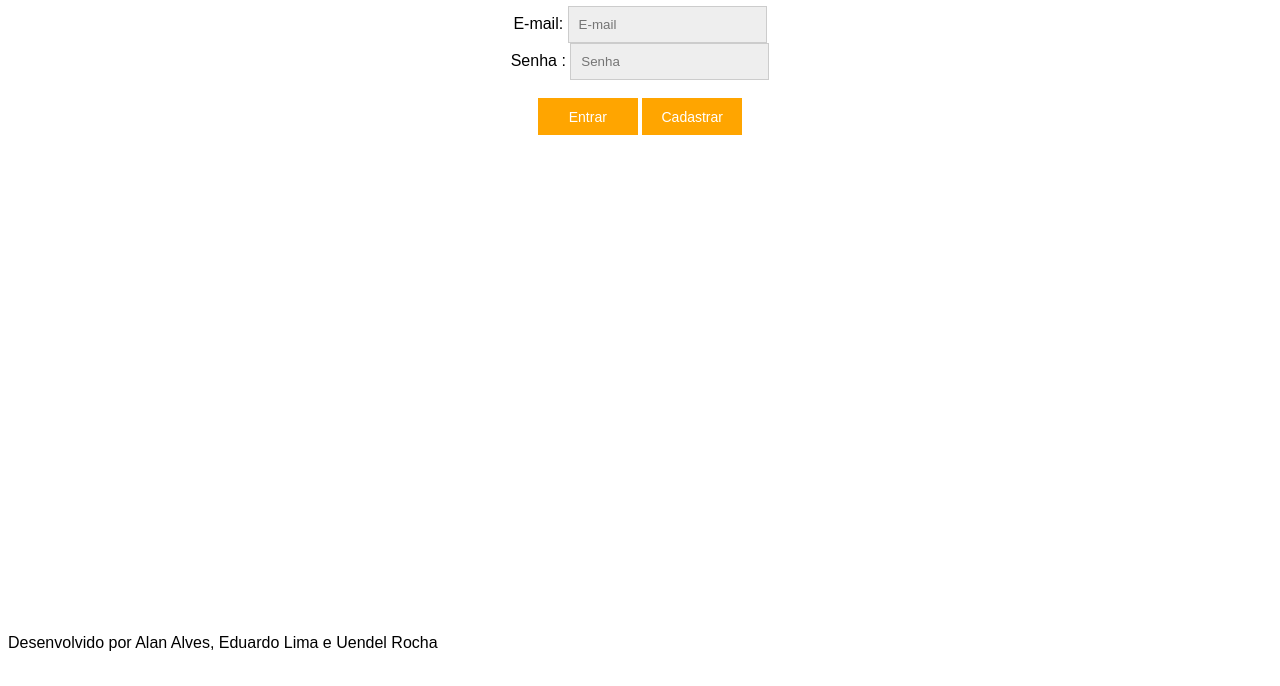
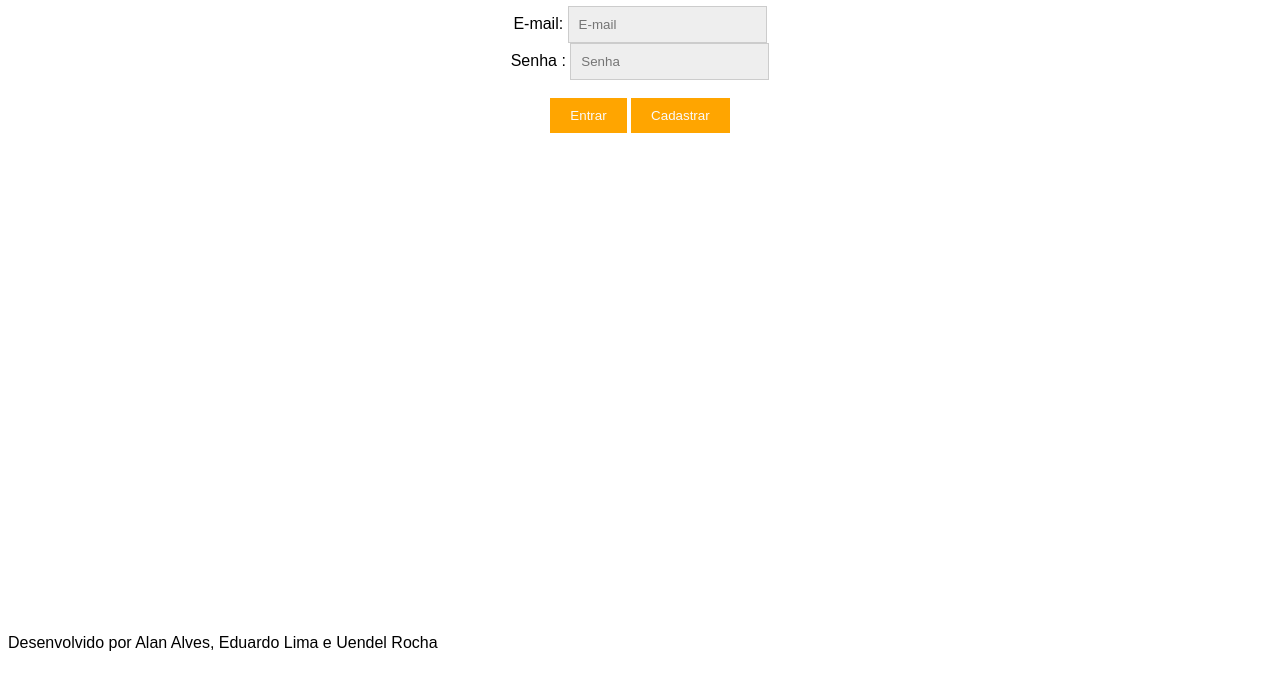
Before and after one commit to uendelrocha/orange, a plain HTML site: page login/index.html in a window 1280 px wide. Shown: the part 80-766 px from the top of the page. Drawn offline with Linux system fonts and the light colour scheme.

Commit message:
Update index.html

```diff
--- a/login/index.html
+++ b/login/index.html
@@ -10,8 +10,8 @@
         <div id = "corpo">
         E-mail: <input type="email" class="input-text" placeholder="E-mail"/> <br>
         Senha : <input type="password" class="input-text" placeholder="Senha"/> <br><br>
-        <a href="../principal/index.html"><button class="botoes"> Entrar </button></a>
-        <a href="../cadastro/index.html"><button class="botoes"> Cadastrar </button></a> <br>
+        <a href="../principal/index.html"><button class="botao"> Entrar </button></a>
+        <a href="../cadastro/index.html"><button class="botao"> Cadastrar </button></a> <br>
         </div>
 
         <div id="divRodape"></div>
```
